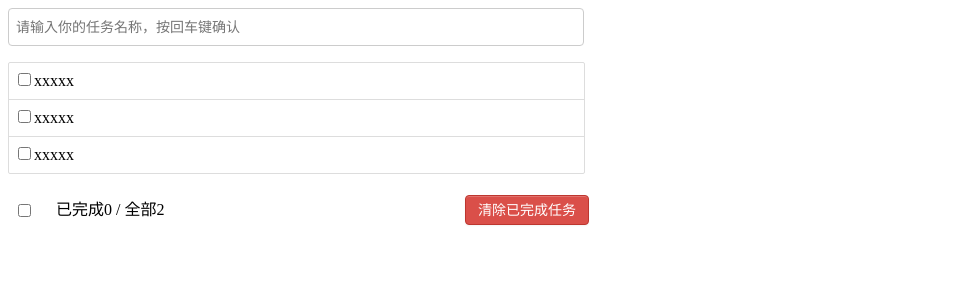
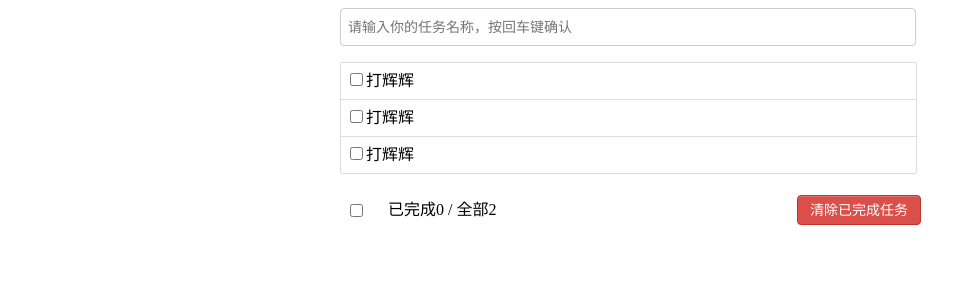
Before and after one commit to herfuturer/vue_wu, a Vue app: page / in a window 1280 px wide. Shown: the top 300 px of the page, without its empty margins (0-976 px from the left). Built offline with nearby package versions, Linux system fonts and the light colour scheme.

Commit message:
8.16 todo-移入变色

```diff
--- a/src/App.vue
+++ b/src/App.vue
@@ -1,5 +1,5 @@
 <template>
-  <div>
+  <div class="todo-container">
     <TodoHeader></TodoHeader>
     <TodoMain></TodoMain>
     <TodoFooter></TodoFooter>
--- a/src/components/TodoItem.vue
+++ b/src/components/TodoItem.vue
@@ -1,16 +1,21 @@
 <template>
-  <li>
+  <li @mouseover="btnShow=true" @mouseleave="btnShow=false" :class="{active: btnShow}">
     <label>
       <input type="checkbox" />
-      <span>xxxxx</span>
+      <span>打辉辉</span>
     </label>
-    <button class="btn btn-danger">删除</button>
+    <button class="btn btn-danger" v-show="btnShow">删除</button>
   </li>
 </template>
 
 <script>
 export default {
   name: '',
+  data(){
+    return {
+      btnShow: false
+    }
+  }
 }
 </script>
 
@@ -38,7 +43,7 @@ li label li input {
 
 li button {
   float: right;
-  display: none;
+  /* display: none; */
   margin-top: 3px;
 }
 
@@ -49,4 +54,8 @@ li:before {
 li:last-child {
   border-bottom: none;
 }
+
+.active {
+  background-color: #ddd;
+}
 </style>
```
